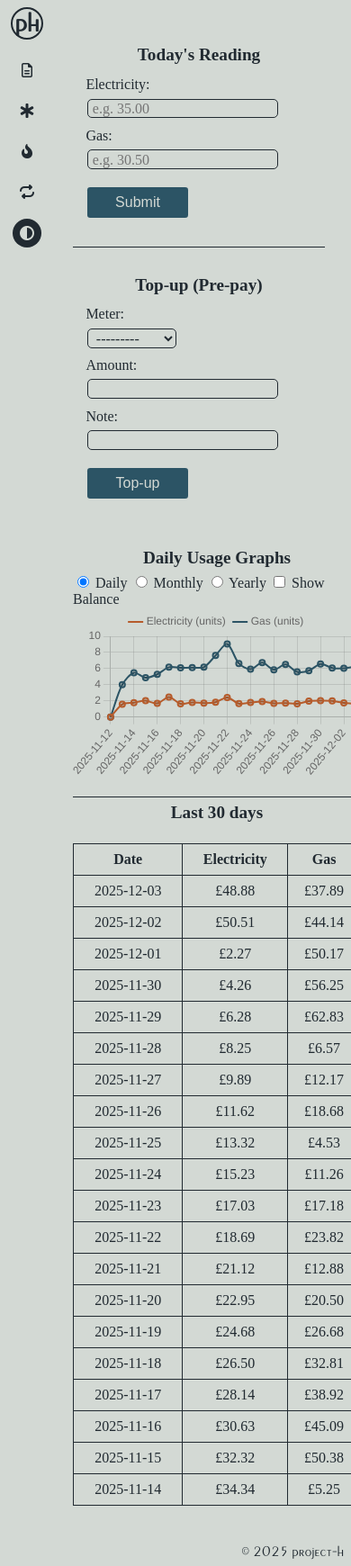
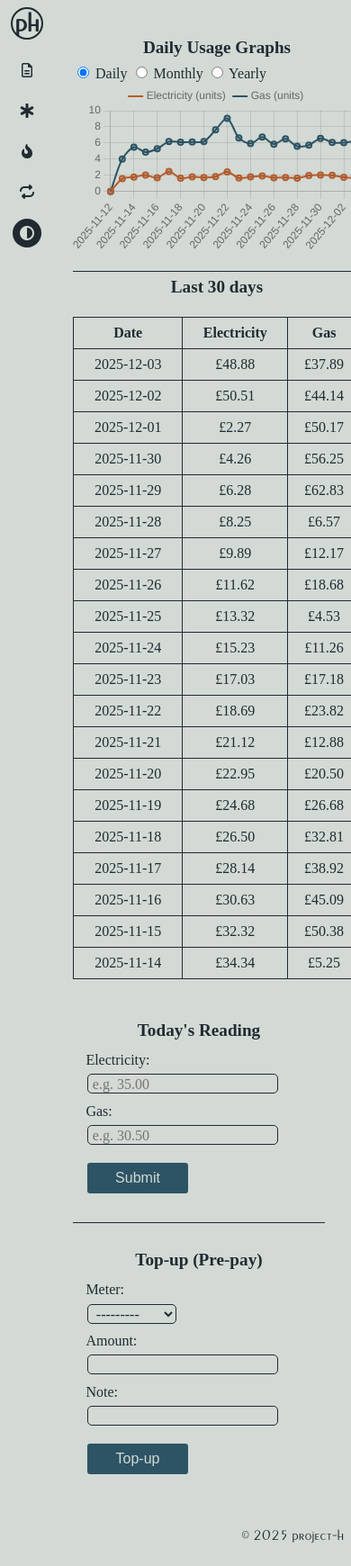
Before and after one commit to hidayatmansuri/project_h, a Django app: page /utility in a window 390 px wide; the page is wider, and only the part inside the window is pictured. Shown: that part at 90% size. After the commit the page ends 1715 px from the top of that part, so only its background shows below. Run offline with Django 5.2, Linux system fonts and the light colour scheme; data comes from the database, SQL or seed files in the repository; both versions use the stored data as it was after the commit; some libraries are stand-ins or nearby versions; some web fonts are replaced.

Commit message:
miscellaneous adjustmnt

```diff
--- a/home/templates/home.html
+++ b/home/templates/home.html
@@ -42,8 +42,8 @@
                 </div>
                 <div id="desktop-nav">|</div>
                 <div class="home-nav-label">
-                    <a id="desktop-nav" class="ph-hover" href="{% url 'utilitytracker' %}">Utility</a>
-                    <a href="{% url 'utilitytracker' %}"><i id="mobile-nav" class="ph-hover fa-solid fa-fire-flame-curved"></i></a>
+                    <a id="desktop-nav" class="ph-hover" href="{% url 'utility' %}">Utility</a>
+                    <a href="{% url 'utility' %}"><i id="mobile-nav" class="ph-hover fa-solid fa-fire-flame-curved"></i></a>
                 </div>
                 <div id="desktop-nav">|</div>
                 <div class="home-nav-label dropdown">
@@ -71,7 +71,7 @@
                     <div class="ph-subs welcome-desc">
                         <a class="ph-hover" href="{% url 'cv' %}">CV</a><br>
                         <a class="ph-hover" href="{% url 'passgen' %}">Password Generator</a><br>
-                        <a class="ph-hover" href="{% url 'passgen' %}">Utility Tracker</a><br>
+                        <a class="ph-hover" href="{% url 'utility' %}">Utility Tracker</a><br>
                         <a class="ph-hover" href="{% url 'passgen' %}">Currency Converter</a><br>
                         <a class="ph-hover" href="{% url 'passgen' %}">Measurement Converter</a><br>
                     </div>
--- a/static/css/home-style.css
+++ b/static/css/home-style.css
@@ -113,6 +113,10 @@ body {
     box-shadow: var(--box-shadow);
 }
 
+.ph-center {
+    margin: 0 auto;
+}
+
 .ph-link {
     color: var(--button-color);
 }
@@ -152,7 +156,6 @@ body {
 }
 
 .ph-form {
-    /* display: flex; */
     flex-direction: column;
     gap: 0.5rem;
     margin-top: 0.5rem;
@@ -756,6 +759,6 @@ a {
     }
 
     .utility-right {
-        order:-1;
+        order:1;
     }
 }
--- a/static/js/utility-chart.js
+++ b/static/js/utility-chart.js
@@ -114,8 +114,3 @@ document.querySelectorAll('input[name="viewMode"]').forEach(radio => {
     balanceChart.update();
   });
 });
-
-document.getElementById('showBalance').addEventListener('change', (e) => {
-  const show = e.target.checked;
-  document.getElementById('balanceChart').style.display = show ? 'block' : 'none';
-});
--- a/utilitytracker/templates/utility_home.html
+++ b/utilitytracker/templates/utility_home.html
@@ -13,11 +13,10 @@
       <label><input type="radio" name="viewMode" value="daily" checked> Daily</label>
       <label><input type="radio" name="viewMode" value="monthly"> Monthly</label>
       <label><input type="radio" name="viewMode" value="yearly"> Yearly</label>
-      <label><input type="checkbox" id="showBalance"> Show Balance</label>
     </div>
 
     <canvas id="consumptionChart" height="180"></canvas>
-    <canvas id="balanceChart" height="120" style="display:none; margin-top:1rem;"></canvas>
+
     <br>
     <div class="ph-line"></div>
     <div class="ph-heading">Last 30 days</div>
@@ -41,7 +40,7 @@
   <div class="utility-right">
     <div class="ph-form">
       <div class="ph-heading">Today's Reading</div>
-      <form method="POST">
+      <form method="POST" class="ph-center">
         {% csrf_token %}
         <div class="ph-label">{{ reading_form.electricity.label_tag }}</div><br>
         <div class="ph-space">{{ reading_form.electricity }}</div><br>
--- a/utilitytracker/urls.py
+++ b/utilitytracker/urls.py
@@ -2,5 +2,5 @@ from django.urls import path
 from .views import utility
 
 urlpatterns = [
-    path('utility', utility, name='utilitytracker'),
+    path('utility', utility, name='utility'),
 ]
--- a/utilitytracker/views.py
+++ b/utilitytracker/views.py
@@ -23,14 +23,14 @@ def utility(request):
                     date=r.date,
                     defaults={'electricity': r.electricity, 'gas': r.gas}
                 )
-                return redirect('utilitytracker')
+                return redirect('utility')
 
         # topup submit
         if 'submit_topup' in request.POST:
             topup_form = TopUpForm(request.POST)
             if topup_form.is_valid():
                 topup_form.save()
-                return redirect('utilitytracker')
+                return redirect('utility')
 
     # --- gather data ---
     readings_qs = UtilityReading.objects.all().order_by('date')  # ascending
```
Also changed, not shown: db.sqlite3.
